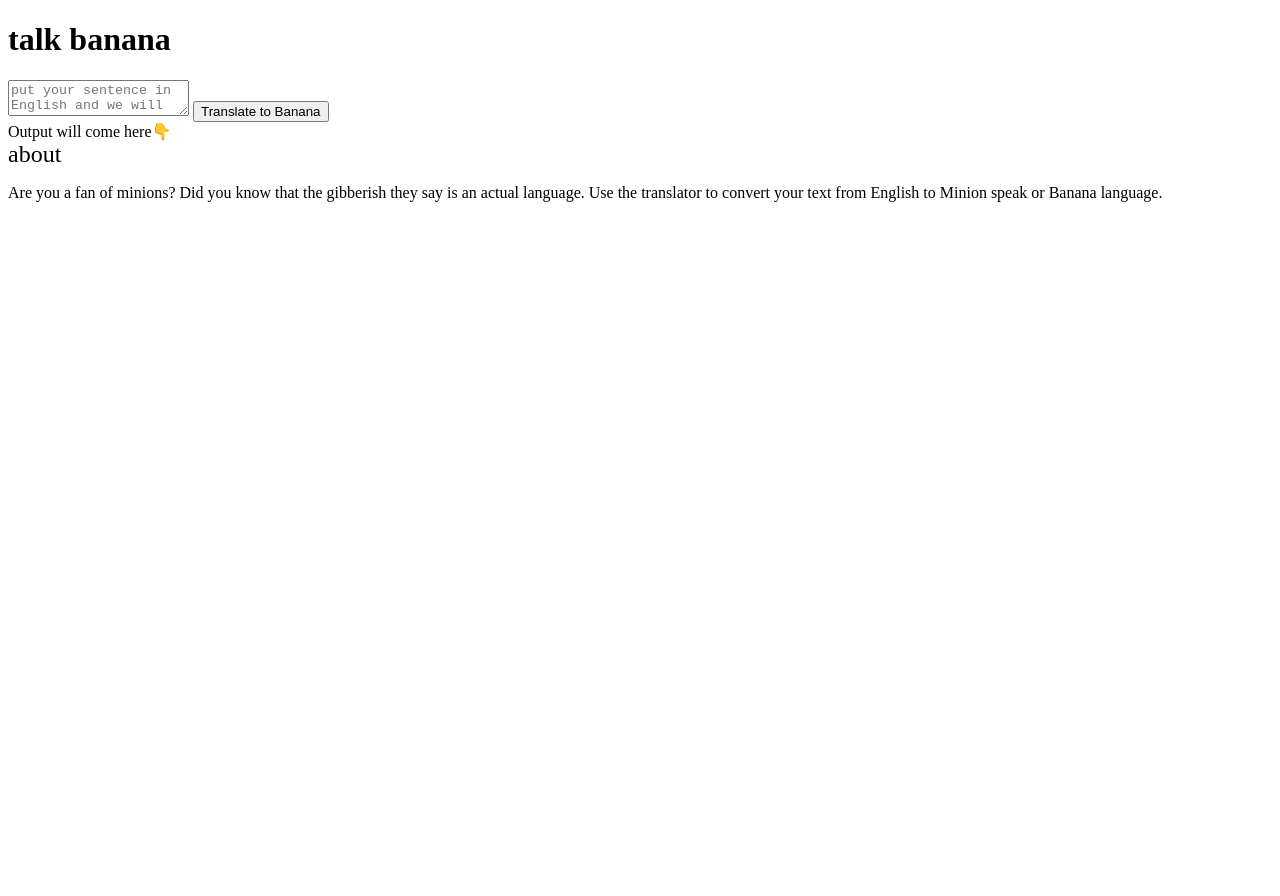
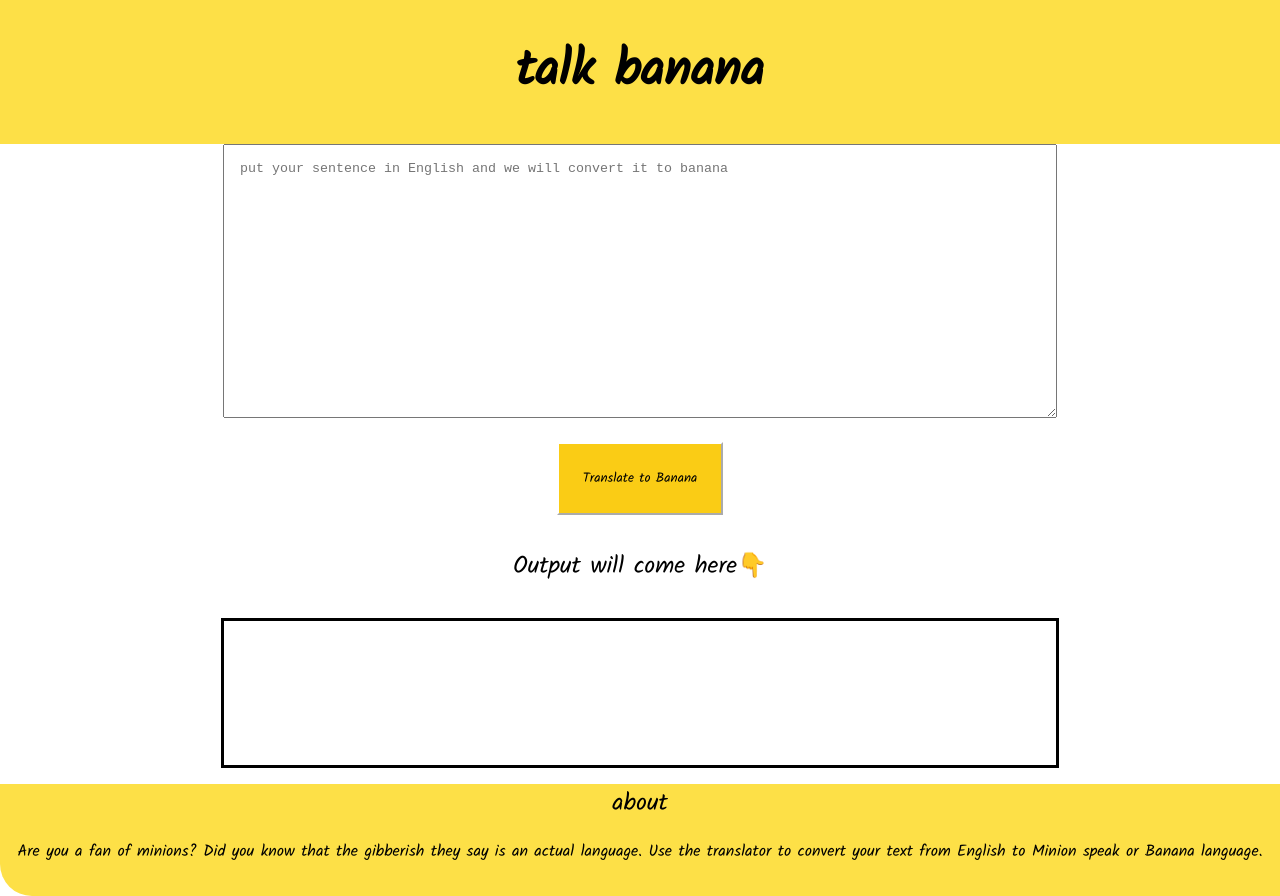
Before and after one commit to hiddartho/mark6-banana-speak, a plain HTML site: page index.html in a window 1280 px wide. Before the commit the page ends 800 px from the top, so only its background shows below. Drawn offline with Linux system fonts and the light colour scheme.

Commit message:
style: updated

```diff
--- a/index.html
+++ b/index.html
@@ -5,20 +5,21 @@
     <meta charset="UTF-8">
     <meta http-equiv="X-UA-Compatible" content="IE=edge">
     <meta name="viewport" content="width=device-width, initial-scale=1.0">
+    <link rel="stylesheet" href="style.css">
     <title>banana speak</title>
 </head>
 
 <body>
     <h1 class="header">talk banana</h1>
 
-    <textarea id="txt-input" placeholder="put your sentence in English and we will convert it to banana"></textarea>
+    <textarea class="input-box" id="txt-input" placeholder="put your sentence in English and we will convert it to banana"></textarea>
 
-    <button id="btn-translate">Translate to Banana</button>
+    <button class="button" id="btn-translate">Translate to Banana</button>
     <div class="text">Output will come here👇</div>
     <div class="output-box" id="output"></div>
 
     <footer class="footer">
-        <div style="font-size: x-large;">about</div>
+        <div class="footer-info">about</div>
         <p>Are you a fan of minions? Did you know that the gibberish they say is an actual language. Use the translator
             to convert your text from English to Minion speak or Banana language.</p>
     </footer>
--- /dev/null
+++ b/style.css
@@ -0,0 +1,66 @@
+@import url('https://fonts.googleapis.com/css2?family=Kalam&display=swap');
+
+:root{
+    --primary-color:#fde047;
+
+}
+
+body{
+    font-family: 'Kalam';
+    width: auto;
+    block-size: fit-content;
+    margin: 0;
+}
+
+.header{
+    text-align: center;
+    margin: auto;
+    padding: 2rem;
+    background-color: var(--primary-color);
+    font-size:50px;
+}
+
+.input-box {
+    width: 50rem;
+    height: 15rem;
+    display: block;
+    padding: 1rem;
+    margin: auto;
+}
+
+.button{
+    margin: auto;
+    display: block;
+    margin-top: 1.5rem;
+    /* margin-bottom: 3rem; */
+    padding: 1.5rem;
+    font-family: kalam;
+    background-color: #facc15;
+    border-color: white ;
+}
+
+.text{
+    text-align: center;
+    padding: 2rem;
+    font-size: x-large;
+}
+
+.output-box {
+    width: 50rem;
+    height: 7rem;
+    border: solid black;
+    margin: auto;
+    display: block;
+    padding: 1rem;
+}
+
+.footer{
+    margin-top:1rem;
+    background-color: var(--primary-color);
+    padding-bottom:1rem;
+    border-bottom-left-radius: 2rem;
+    text-align: center;
+}
+.footer-info{
+    font-size: x-large;
+}
```
